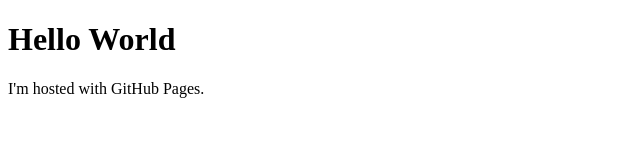
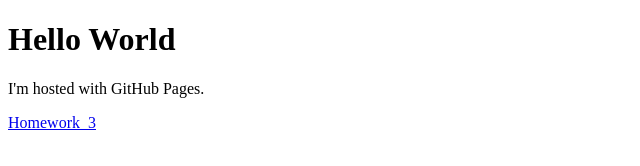
Before and after one commit to Katerinamel/flags_css, a plain HTML site: page index.html in a window 1280 px wide. Shown: the whole page, without its empty margins (0-640 px from the left). Drawn offline with Linux system fonts and the light colour scheme.

Commit message:
Update index.html

```diff
--- a/index.html
+++ b/index.html
@@ -3,5 +3,6 @@
 <body>
 <h1>Hello World</h1>
 <p>I'm hosted with GitHub Pages.</p>
+  <a href="app.html">Homework_3</a>
 </body>
 </html>
```
